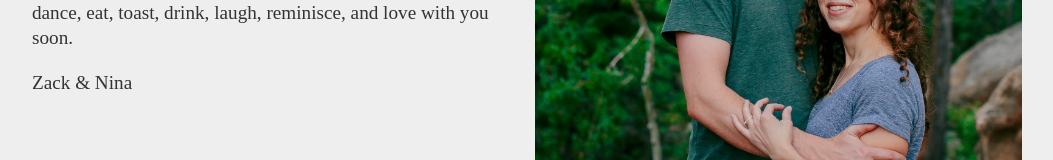
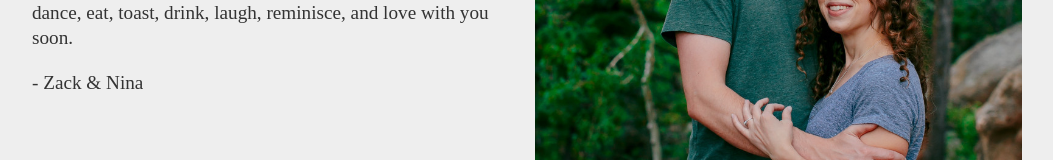
Before and after one commit to zstix/wedding-website, a Next.js app: page / in a window 1280 px wide. Shown: the part 536-696 px from the top of the page, without its empty margins (113-1166 px from the left). Built offline with nearby package versions, Linux system fonts and the light colour scheme; a web font is replaced by a local one.

Commit message:
Copy tweaks

```diff
--- a/components/Carona/Carona.tsx
+++ b/components/Carona/Carona.tsx
@@ -17,7 +17,7 @@ const Carona: React.FC<CaronaProps> = ({ names }) => (
       <p>
         Thank you for all of your support and enthusiasm for our relationship and wedding. We hope to have an opportunity to dance, eat, toast, drink, laugh, reminisce, and love with you soon.
       </p>
-      <p>{names.join(' & ')}</p>
+      <p>- {names.join(' & ')}</p>
     </div>
 
     <img src="/images/us.jpg" />
```
